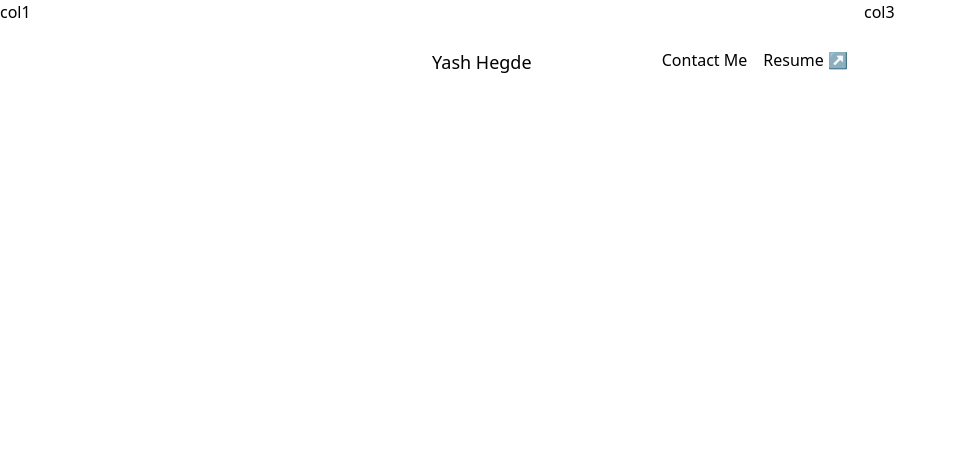
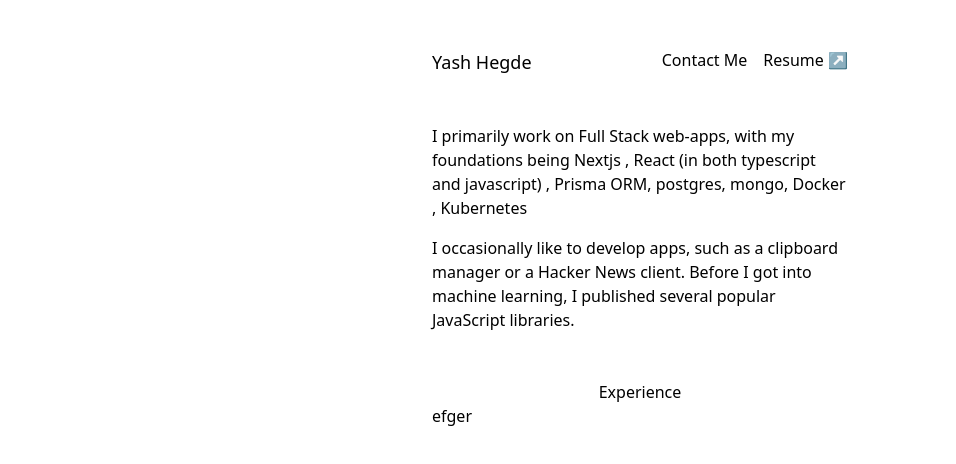
Before and after one commit to Yh010/Portfolio-v2, a React (Vite) app: page / in a window 1280 px wide. Shown: the top 464 px of the page, without its empty margins (0-956 px from the left). Built offline with nearby package versions, Linux system fonts and the light colour scheme.

Commit message:
header intro para

```diff
--- a/src/App.tsx
+++ b/src/App.tsx
@@ -3,15 +3,16 @@ function App() {
     <div className="h-screen">
       {/*
       blogs
-      projects
+      projects: columns for full stack, FE and BE Projects
       experience
       contact me
       resume
       achievements
        */}
       <div className="columns-1 md:columns-3">
-        <div>col1</div>
-        <div className="pt-12">
+        <div className="h-screen invisible">col1</div>
+        <div className="pt-12 h-screen">
+          <div className="flex-col ">
             <div className="flex justify-between">
               <div className="font-sans font-semi-bold text-lg">Yash Hegde</div>
               <div className="flex space-x-4 font-thin">
@@ -25,8 +26,25 @@ function App() {
                 </a>
               </div>
             </div>
+            <div className="pt-12 font-thin space-y-4 break-after-auto">
+              <p>
+                I primarily work on Full Stack web-apps, with my foundations
+                being Nextjs , React {"(in both typescript and javascript)"} ,
+                Prisma ORM, postgres, mongo, Docker , Kubernetes
+              </p>
+              <p>
+                I occasionally like to develop apps, such as a clipboard manager
+                or a Hacker News client. Before I got into machine learning, I
+                published several popular JavaScript libraries.
+              </p>
             </div>
-        <div>col3</div>
+            <div className="pt-12">
+              <div className="text-center">Experience</div>
+              <div>efger</div>
+            </div>
+          </div>
+        </div>
+        <div className="h-screen invisible">col3</div>
       </div>
     </div>
   );
```
Lines whose indentation alone changed are shown as unchanged.
